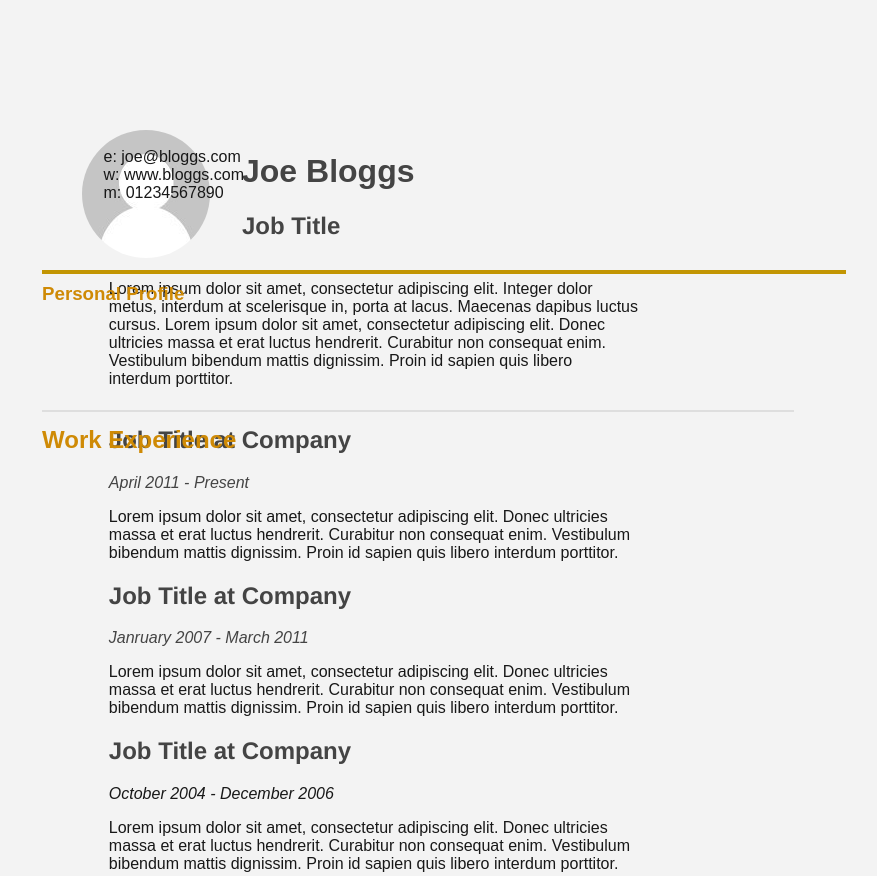
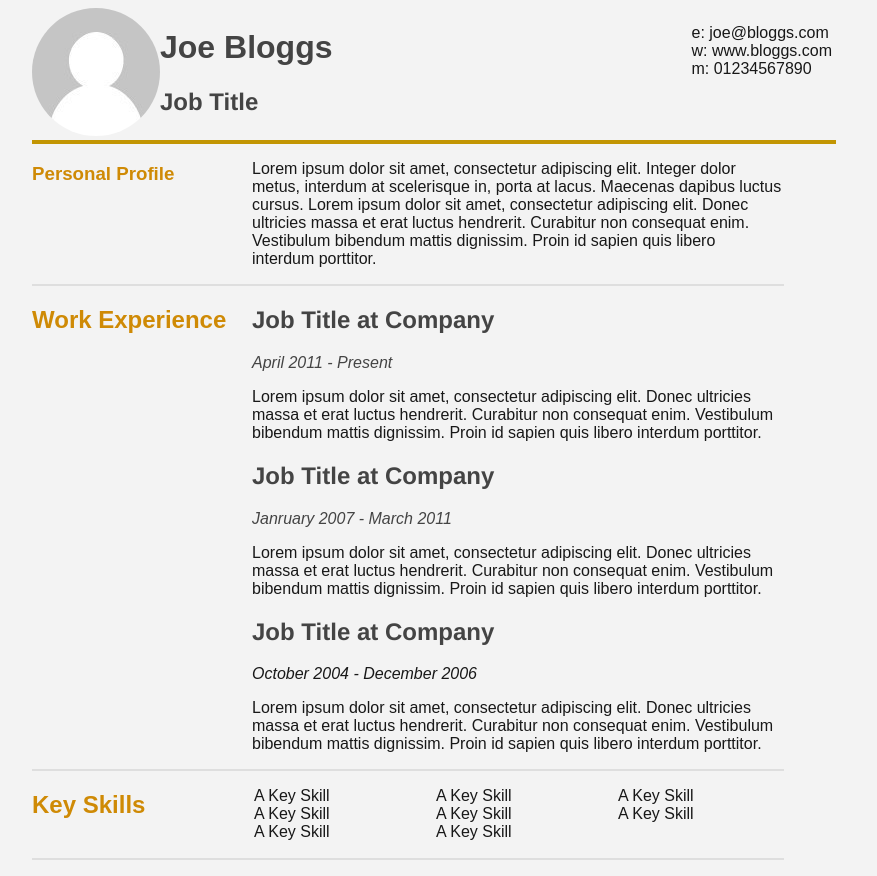
Before and after one commit to Kenzie-Academy-Brasil-Developers/estilizar-curriculo-sprint-2-lucascorreaog, a plain HTML site: page index.html in a window 1280 px wide. Shown: the top 876 px of the page, without its empty margins (208-1085 px from the left). Drawn offline with Linux system fonts and the light colour scheme.

Commit message:
Correção de tarefa

```diff
--- a/index.html
+++ b/index.html
@@ -17,7 +17,7 @@
 <body id="top">
 <div id="cv" >
 	<div class="mainDetails">
-		<div>
+		<div class="ajuste">
 			<img class="headshot" src="headshot.jpg" alt="Alan Smith" />
 		</div>
 
--- a/style.css
+++ b/style.css
@@ -5,22 +5,32 @@
 #headshot {
 	width: 12.5%;
 	float: left;
-	margin-right: 30px;
 }
 
 #name {
 	float: left;
+	width: 200px;
 }
 
 #contactDetails {
 	float: right;
 	color: #181818;
-	position: relative;
-	right: 700px;
+	width: 200px;
+}
+
+.eleDetails {
+	width: 800 px;
+	margin: 0 auto;
+}
+
+#cv {
+	width: 800px;
+	margin: 0 auto;
 }
 
 .lista {
 	list-style: none;
+	float: right;
 }
 
 .sectionTitle {
@@ -34,10 +44,6 @@
 }
 
 body {
-	width:90%;
-	margin: 0 ;
-	min-width:600px;
-	max-width:2000px;
 	font-family: Arial, Helvetica, sans-serif;
 	background-color: #f3f3f3;
 }
@@ -59,16 +65,11 @@ h2 {
 
 .titulo {
 	color: #cf8a05;
-	position: relative;
-	left: 250px;
 }
 
 #linhaAmarela {
 	width: 800px;
 	border: 2px solid rgb(194, 149, 2);
-	position:relative;
-	top: 10px;
-	left: 250px;
 }
 
 a {
@@ -79,18 +80,15 @@ a {
 p {
 	width: 530px;
 	color: #181818;
+	margin-right: 0%;
 }
 
 .headshot {
-	position: relative;
-	top: 130px;
-	left: 290px;
 	border-radius: 50%;
 	}
 
 #name {
-	position: relative;
-	left: 450px;
+	width: 200px;
 }
 
 .keySkills {
@@ -110,23 +108,26 @@ p {
 #linhaCinza {
 	width: 750px;
 	border: 1px solid #dedede;
-	position: relative;
-	top: 6px;
-	left: 250px;
+
 }
 
 #linhaCinza2 {
 	width: 750px;
 	border: 1px solid #dedede;
-	position: relative;
-	top: 6px;
-	left: 250px;
+
 }
 
 #linhaCinza3 {
 	width: 750px;
 	border: 1px solid #dedede;
-	position: relative;
-	top: 6px;
-	left: 250px;
 }
+
+.mainDetails {
+	width: 800px;
+	margin: 0 auto;
+}
+
+.ajuste {
+	display: inline;
+	float: left;
+}
```
